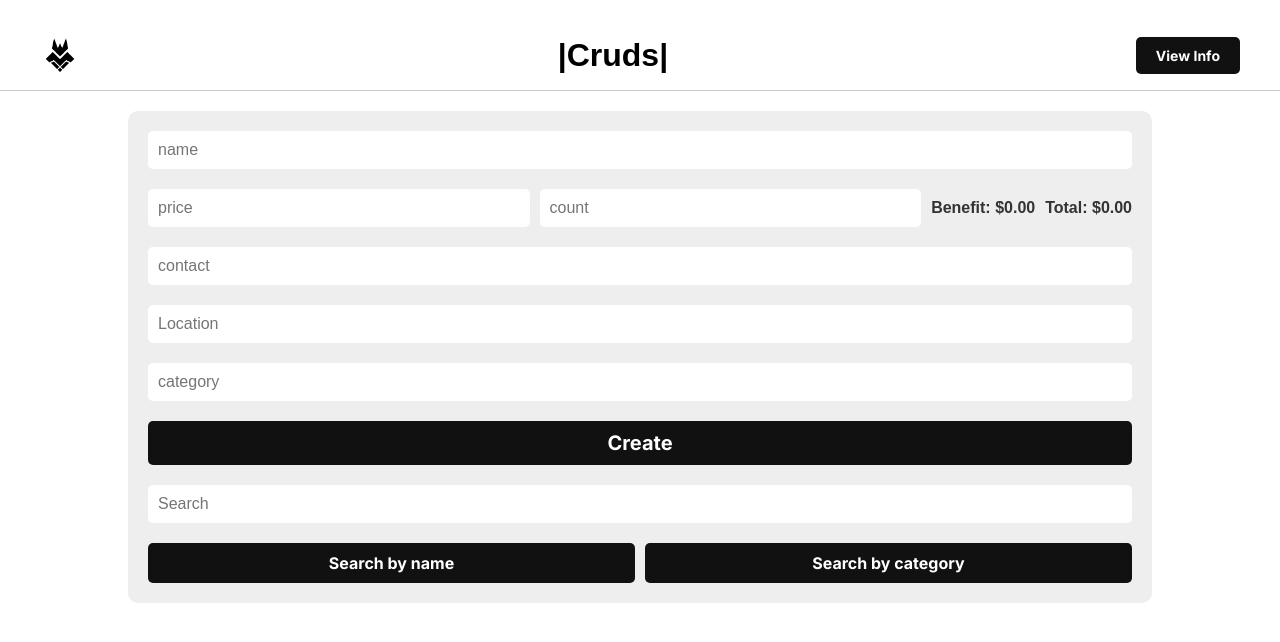
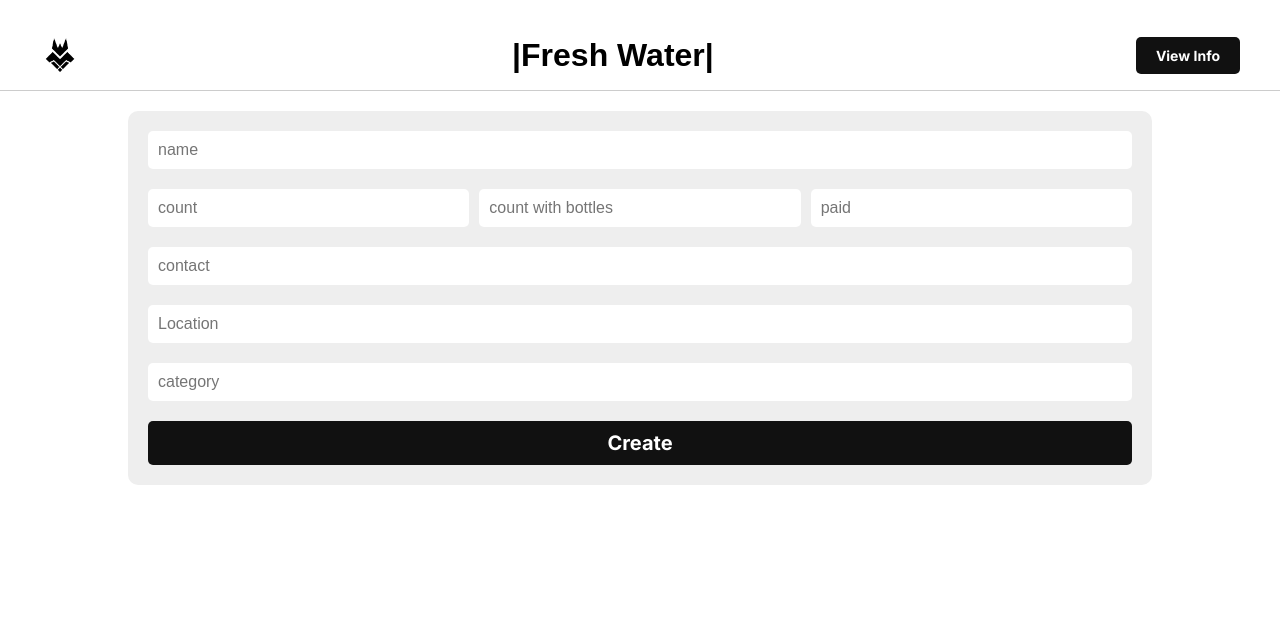
Before and after one commit to Abdulahi001/hiil-water-agent, a React (Vite) app: page / in a window 1280 px wide. Shown: the top 642 px of the page. Built offline with nearby package versions, Linux system fonts and the light colour scheme.

Commit message:
make some changes in the form added some needed inputs and created the delete button in the table

```diff
--- a/index.html
+++ b/index.html
@@ -10,7 +10,7 @@
       href="https://fonts.googleapis.com/css2?family=Hanken+Grotesk:ital,wght@0,100..900;1,100..900&family=Inter:ital,opsz,wght@0,14..32,100..900;1,14..32,100..900&family=Karla:ital,wght@0,200..800;1,200..800&family=Lato:ital,wght@0,100;0,300;0,400;0,700;0,900;1,100;1,300;1,400;1,700;1,900&family=Noto+Sans:ital,wght@0,100..900;1,100..900&family=Roboto:ital,wght@0,100..900;1,100..900&display=swap"
       rel="stylesheet"
     />
-    <title>cruds</title>
+    <title>Water Selling Shop</title>
   </head>
   <body>
     <div id="root"></div>
--- a/src/App.css
+++ b/src/App.css
@@ -42,6 +42,7 @@ body {
   cursor: pointer;
  font-family: "Inter", sans-serif;
 }
+
 
 /*Form part*/
 
@@ -128,3 +129,13 @@ body {
 tr:nth-child(even),tr:nth-child(odd) th {
   background-color: #eee;
 }
+.table .delete-btn {
+  background-color: #ff4d4d;
+  color: #fff;
+  padding: 5px 10px;
+  border: none;
+  border-radius: 5px;
+  font-size: 14px;
+  font-weight: bold;
+  cursor: pointer;
+}
--- a/src/App.jsx
+++ b/src/App.jsx
@@ -10,8 +10,10 @@ function App() {
     name: "",
     price: 0,
     count: 0,
+    countWithBottles: 0,
     total: 0,
     benefit: 0,
+    dept: 0,
     contact: 0,
     location: "",
     category: "",
@@ -30,16 +32,19 @@ function App() {
 
     // Read the form data
     const form = new FormData(e.target);
-      const price = parseFloat(form.get("price"));
+      const paid = parseFloat(form.get("paid"));
   const count = parseInt(form.get("count"));
-  const total = price * count;
+  const countWithBottles = parseInt(form.get("countWithBottles"));
+  const total = (130 * count) + (countWithBottles * 550);
       const newItem = {
     id: formData.id + 1,
     name: form.get("name"),
-    price,
+    paid,
     count,
+    countWithBottles,
     total,
-    benefit: (total * 30.77) / 100,
+    benefit: (count * 35) + (countWithBottles * 100),
+    dept: total - paid,
     contact: parseInt(form.get("contact")),
     location: form.get("location"),
     category: form.get("category"),
@@ -51,9 +56,6 @@ function App() {
     console.log("Form submitted:", formData);
 
   }
-    useEffect(() => {
-    console.log(dataArray);
-  }, [dataArray]);
 
   useEffect(() => {
   try {
@@ -70,47 +72,48 @@ function App() {
       {page === "form" ?
 
       <form onSubmit={handleSubmit} className="form">
-        <input type="text" name="name" id="name" placeholder="name" />
+        <input type="text" name="name" id="name" placeholder="name" outocomplete="off" required={true} />
         <div className="sub-inputs">
-          <input type="number" name="price" id="price" placeholder="price" />
-          <input type="number" name="count" id="count" placeholder="count" />
-         <small className="benefit" id="benefit">
+
+          <input type="number" name="count" id="count" placeholder="count" outocomplete="off" required={true} />
+          <input type="number" name="countWithBottles" id="countWithBottles" placeholder="count with bottles" outocomplete="off" required={true}/>
+           <input type="number" name="paid" id="paid" placeholder="paid" outocomplete="off" required={true}/>
+     {/*    <small className="benefit" id="benefit">
             Benefit: ${formData.benefit.toFixed(2)}
           </small>
           <small className="total" id="total">
             Total: ${formData.total.toFixed(2)}
           </small>
+          */}
         </div>
          <input
           type="number"
           name="contact"
           id="contact"
           placeholder="contact"
+          outocomplete="on"
+          required={true}
         />
         <input
           type="text"
           name="location"
           id="location"
           placeholder="Location"
+          outocomplete="on"
+          required={true}
         />
         <input
           type="text"
           name="category"
           id="category"
           placeholder="category"
+          outocomplete="on"
+          required={true}
         />
-        <button className="create-btn" type="submit">
+        <button className="create-btn"type="submit">
           Create
         </button>
-        <input type="text" name="search" id="search" placeholder="Search" />
-        <div className="search-btns">
-          <button className="name-btn" type="button">
-            Search by name
-          </button>
-          <button className="category-btn" type="button">
-            Search by category
-          </button>
-        </div>
+
       </form> : <Info tableData={dataArray} />}
 
 
--- a/src/components/Navbar.jsx
+++ b/src/components/Navbar.jsx
@@ -10,7 +10,7 @@ export default function Navbar({page, setPage})  {
     return (
         <div className='navbar'>
             <img src={Logo} alt="Logo" className="logo" />
-            <h1 className='app-name'>|Cruds|</h1>
+            <h1 className='app-name'>|Fresh Water|</h1>
             <button className='toggle-btn' onClick={() => handleClick()}>
                 {page === "form" ? "View Info" : "Edit Form"}
             </button>
--- a/src/pages/Info.jsx
+++ b/src/pages/Info.jsx
@@ -1,21 +1,32 @@
 export default function Info(props) {
 
     const tableData = props.tableData;
+    const total = tableData.reduce((acc, data) => acc + data.total, 0);
+    console.log("Total:", total);
     const dataMap = tableData.map((data, index) => {
         return (
             <tr key={index}>
                 <td>{data.id}</td>
                 <td>{data.name}</td>
                 <td>{data.contact}</td>
-                <td>{data.price}</td>
                 <td>{data.count}</td>
+                <td>{data.countWithBottles}</td>
+                <td>{data.paid}</td>
                 <td>{data.total}</td>
                 <td>{data.benefit}</td>
+                <td>{data.dept}</td>
                 <td>{data.location}</td>
                 <td>{data.category}</td>
+                <td><button className="delete-btn" onClick={() => handleDelete(data.id)}>Delete</button></td>
             </tr>
         )
     })
+
+    const handleDelete = (id) => {
+        const updatedData = tableData.filter((data) => data.id !== id);
+        localStorage.setItem("dataArray", JSON.stringify(updatedData));
+
+    }
 
     return (
         <table className="table">
@@ -24,12 +35,15 @@ export default function Info(props) {
                 <th>No</th>
                 <th>Name</th>
                 <th>contact</th>
-                <th>Price</th>
                 <th>Count</th>
+                <th>Count with Bottles</th>
+                 <th>Paid</th>
                 <th>Total</th>
                 <th>Benefit</th>
+                <th>Dept</th>
                 <th>Location</th>
                 <th>Category</th>
+                <th>Delete</th>
             </tr>
            </thead>
            <tbody>
```
